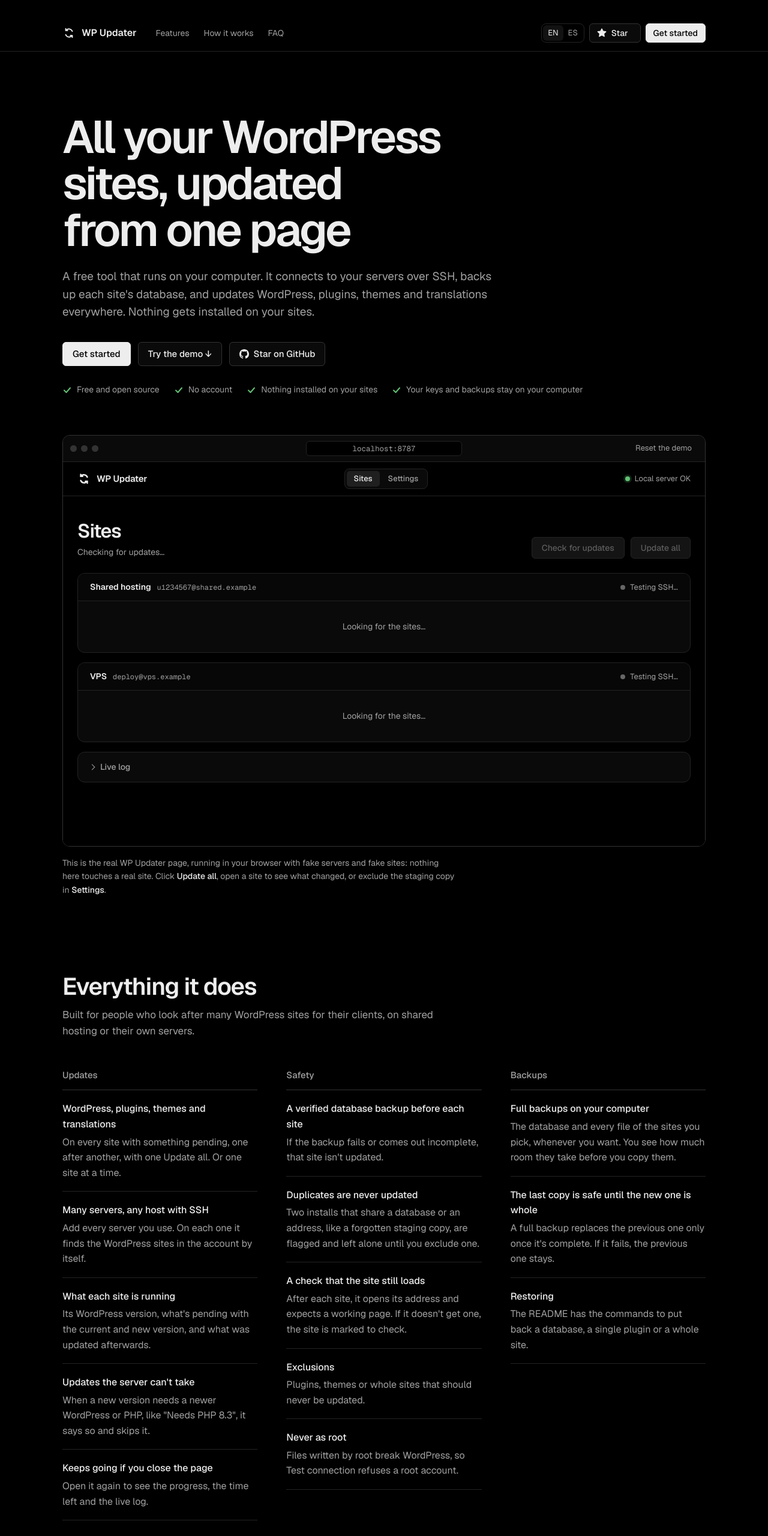
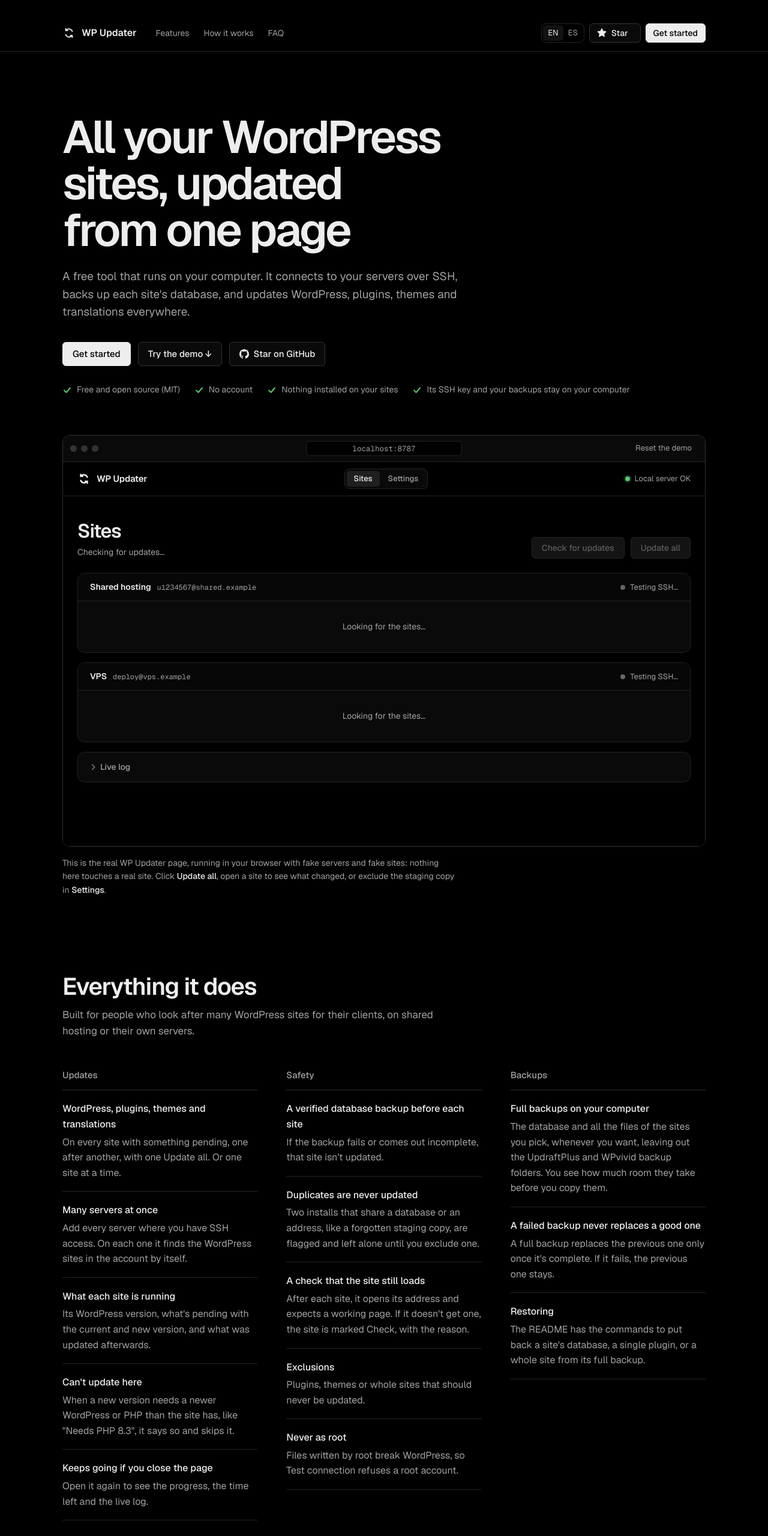
Before and after one commit to nicob201/wp-updater-free-site, a plain HTML site: page index.html in a window 1280 px wide. Shown: the top 2560 px of the page at 60% size. Drawn offline with nearby package versions, Linux system fonts and the light colour scheme; no server answers.

Commit message:
fix: say only what the tool does on the landing page
The SSH key lives in a Docker volume, not in data/; a whole site comes back only from a full backup; hosts other than Hostinger aren't tested yet. The page also uses the tool's own labels (Can't update here, Check) and the demo server's real settings.

```diff
--- a/index.html
+++ b/index.html
@@ -45,17 +45,17 @@
 <main>
   <section class="hero wrap">
     <h1>All your WordPress sites, updated from one page</h1>
-    <p class="lead">A free tool that runs on your computer. It connects to your servers over SSH, backs up each site's database, and updates WordPress, plugins, themes and translations everywhere. Nothing gets installed on your sites.</p>
+    <p class="lead">A free tool that runs on your computer. It connects to your servers over SSH, backs up each site's database, and updates WordPress, plugins, themes and translations everywhere.</p>
     <div class="actions">
       <a class="button primary" href="https://github.com/nicob201/wp-updater-free#quick-start" target="_blank" rel="noopener" data-goatcounter-click="get-started-hero">Get started</a>
       <a class="button" href="#demo" data-goatcounter-click="try-demo">Try the demo ↓</a>
       <a class="button" href="https://github.com/nicob201/wp-updater-free" target="_blank" rel="noopener" data-goatcounter-click="star-hero"><svg aria-hidden="true"><use href="#i-github"/></svg>Star on GitHub</a>
     </div>
     <ul class="trust">
-      <li><svg aria-hidden="true"><use href="#i-check"/></svg>Free and open source</li>
+      <li><svg aria-hidden="true"><use href="#i-check"/></svg>Free and open source (MIT)</li>
       <li><svg aria-hidden="true"><use href="#i-check"/></svg>No account</li>
       <li><svg aria-hidden="true"><use href="#i-check"/></svg>Nothing installed on your sites</li>
-      <li><svg aria-hidden="true"><use href="#i-check"/></svg>Your keys and backups stay on your computer</li>
+      <li><svg aria-hidden="true"><use href="#i-check"/></svg>Its SSH key and your backups stay on your computer</li>
     </ul>
   </section>
 
@@ -79,9 +79,9 @@
         <h3>Updates</h3>
         <dl>
           <div><dt>WordPress, plugins, themes and translations</dt><dd>On every site with something pending, one after another, with one Update all. Or one site at a time.</dd></div>
-          <div><dt>Many servers, any host with SSH</dt><dd>Add every server you use. On each one it finds the WordPress sites in the account by itself.</dd></div>
+          <div><dt>Many servers at once</dt><dd>Add every server where you have SSH access. On each one it finds the WordPress sites in the account by itself.</dd></div>
           <div><dt>What each site is running</dt><dd>Its WordPress version, what's pending with the current and new version, and what was updated afterwards.</dd></div>
-          <div><dt>Updates the server can't take</dt><dd>When a new version needs a newer WordPress or PHP, like "Needs PHP 8.3", it says so and skips it.</dd></div>
+          <div><dt>Can't update here</dt><dd>When a new version needs a newer WordPress or PHP than the site has, like "Needs PHP 8.3", it says so and skips it.</dd></div>
           <div><dt>Keeps going if you close the page</dt><dd>Open it again to see the progress, the time left and the live log.</dd></div>
         </dl>
       </div>
@@ -90,7 +90,7 @@
         <dl>
           <div><dt>A verified database backup before each site</dt><dd>If the backup fails or comes out incomplete, that site isn't updated.</dd></div>
           <div><dt>Duplicates are never updated</dt><dd>Two installs that share a database or an address, like a forgotten staging copy, are flagged and left alone until you exclude one.</dd></div>
-          <div><dt>A check that the site still loads</dt><dd>After each site, it opens its address and expects a working page. If it doesn't get one, the site is marked to check.</dd></div>
+          <div><dt>A check that the site still loads</dt><dd>After each site, it opens its address and expects a working page. If it doesn't get one, the site is marked Check, with the reason.</dd></div>
           <div><dt>Exclusions</dt><dd>Plugins, themes or whole sites that should never be updated.</dd></div>
           <div><dt>Never as root</dt><dd>Files written by root break WordPress, so Test connection refuses a root account.</dd></div>
         </dl>
@@ -98,9 +98,9 @@
       <div class="group">
         <h3>Backups</h3>
         <dl>
-          <div><dt>Full backups on your computer</dt><dd>The database and every file of the sites you pick, whenever you want. You see how much room they take before you copy them.</dd></div>
-          <div><dt>The last copy is safe until the new one is whole</dt><dd>A full backup replaces the previous one only once it's complete. If it fails, the previous one stays.</dd></div>
-          <div><dt>Restoring</dt><dd>The README has the commands to put back a database, a single plugin or a whole site.</dd></div>
+          <div><dt>Full backups on your computer</dt><dd>The database and all the files of the sites you pick, whenever you want, leaving out the UpdraftPlus and WPvivid backup folders. You see how much room they take before you copy them.</dd></div>
+          <div><dt>A failed backup never replaces a good one</dt><dd>A full backup replaces the previous one only once it's complete. If it fails, the previous one stays.</dd></div>
+          <div><dt>Restoring</dt><dd>The README has the commands to put back a site's database, a single plugin, or a whole site from its full backup.</dd></div>
         </dl>
       </div>
     </div>
@@ -110,7 +110,7 @@
     <div class="band">
       <div>
         <h2 id="try-title">Try it on your computer first</h2>
-        <p>The tool comes with a demo server of its own, with outdated sites to update. You need <a href="https://www.docker.com/products/docker-desktop/" target="_blank" rel="noopener">Docker Desktop</a> and <a href="https://git-scm.com/downloads" target="_blank" rel="noopener">git</a>. Then open <span class="code-inline">localhost:8787</span> and add the server named <span class="code-inline">demo</span>, as the README shows.</p>
+        <p>The tool comes with a demo server of its own, with outdated sites to update. You need <a href="https://www.docker.com/products/docker-desktop/" target="_blank" rel="noopener">Docker Desktop</a> and <a href="https://git-scm.com/downloads" target="_blank" rel="noopener">git</a>. Then open <span class="code-inline">localhost:8787</span> and add a server with host <span class="code-inline">demo</span>, port 22 and user <span class="code-inline">demo</span>, as the README shows.</p>
       </div>
       <div class="band-end">
         <div class="copy">
@@ -153,7 +153,7 @@ docker compose up -d</code></pre>
     <h2>Your sites stay yours</h2>
     <dl class="facts">
       <div><dt>Only your computer can reach it</dt><dd>The page lives at localhost. Nothing listens on your network or the internet.</dd></div>
-      <div><dt>Everything stays in one folder</dt><dd>Your settings, the SSH key and the backups are in the tool's <span class="code-inline">data</span> folder, on your disk.</dd></div>
+      <div><dt>Everything stays on your disk</dt><dd>Your settings and backups are in the tool's <span class="code-inline">data</span> folder, and its SSH key in a Docker volume.</dd></div>
       <div><dt>No cloud, no account</dt><dd>There's no service in the middle with access to your clients' sites, and nothing to sign up for.</dd></div>
       <div><dt>Open source</dt><dd>MIT licensed. You can read every line that runs on your servers.</dd></div>
     </dl>
@@ -183,11 +183,12 @@ docker compose up -d</code></pre>
       </details>
       <details>
         <summary>Which hosts does it work with?</summary>
-        <p>Any host that gives you SSH access with a key, bash, WP-CLI and mysqldump, which most shared hosts and every VPS can do. Full backups also need rsync. Test connection checks all of it and tells you what's missing.</p>
+        <p>Any host that gives you SSH access with a key, bash, WP-CLI and mysqldump or mariadb-dump. Most shared hosts have them, and on a VPS you can install them. Full backups also need rsync. Test connection checks all of it and tells you what's missing.</p>
+        <p>So far, listing sites has been tried on Hostinger, and updates on the tool's demo server. cPanel, SiteGround and VPS aren't tested yet: if you try it on one, <a class="text-link" href="https://github.com/nicob201/wp-updater-free/issues/new" target="_blank" rel="noopener">open an issue</a> to share how it went.</p>
       </details>
       <details>
         <summary>What if an update breaks a site?</summary>
-        <p>Before each site, the tool saves its database and checks the copy is complete. After each site, it loads the address, and a site that doesn't answer with a working page is marked to check. The README has the commands to put back the database, a single plugin or the whole site. As with any update, try it on a staging site first.</p>
+        <p>Before each site, the tool saves its database and checks the copy is complete. After each site, it loads the address, and a site that doesn't answer with a working page is marked Check. The README has the commands to put back the database or a single plugin and, if you made a full backup with Back up sites…, the whole site. As with any update, try it on a staging site first.</p>
       </details>
       <details>
         <summary>Does it work on Windows and Mac?</summary>
```
Also changed, not shown: test/pages.test.js (+12 -0 lines).
